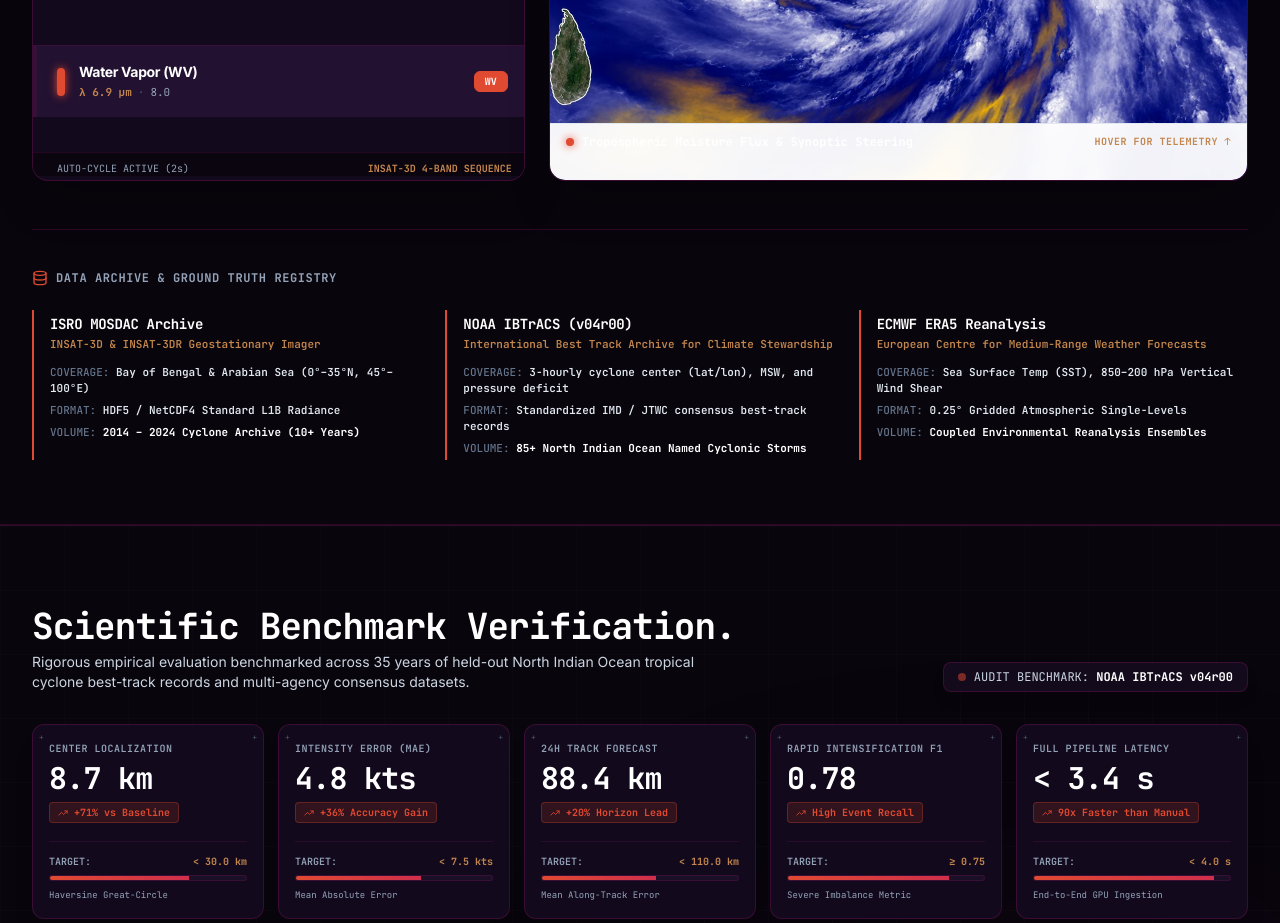
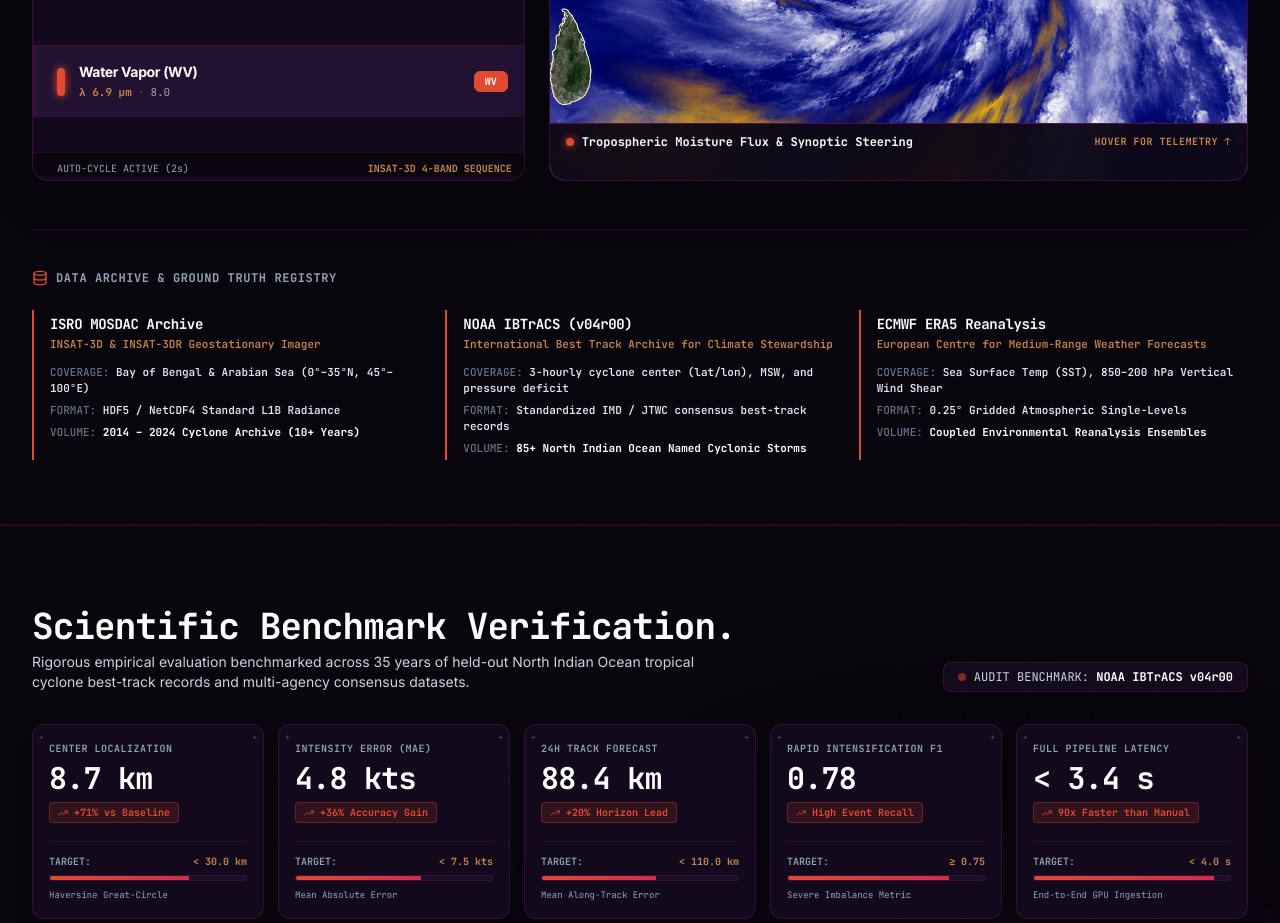
Before and after one commit to SachinYadav2446/Cyclone-Pattern-Identifier, a React (Vite) app in the folder frontend/: page / in a window 1280 px wide. Shown: the part 9980-10903 px from the top of the page. Built offline with nearby package versions, Linux system fonts and the light colour scheme; no server answers.

Commit message:
style(dataset): redesign bottom telemetry drawer from light slate to dark obsidian glass

```diff
--- a/frontend/src/components/DatasetSection.jsx
+++ b/frontend/src/components/DatasetSection.jsx
@@ -238,7 +238,7 @@ export default function DatasetSection() {
             </div>
 
             {/* Bottom Hover Telemetry Drawer in Theme Glass Styling */}
-            <div className="relative z-10 bg-white/95 backdrop-blur-md border-t border-slate-200 transition-all duration-300 overflow-hidden text-slate-200 shadow-2xl">
+            <div className="relative z-10 bg-[#0c0714]/95 backdrop-blur-xl border-t border-[#64104E]/80 transition-all duration-300 overflow-hidden text-slate-200 shadow-2xl">
               {/* Default Bar */}
               <div className="px-4 py-2.5 flex items-center justify-between font-mono text-xs text-slate-200">
                 <span className="font-bold text-white flex items-center gap-2">
```
